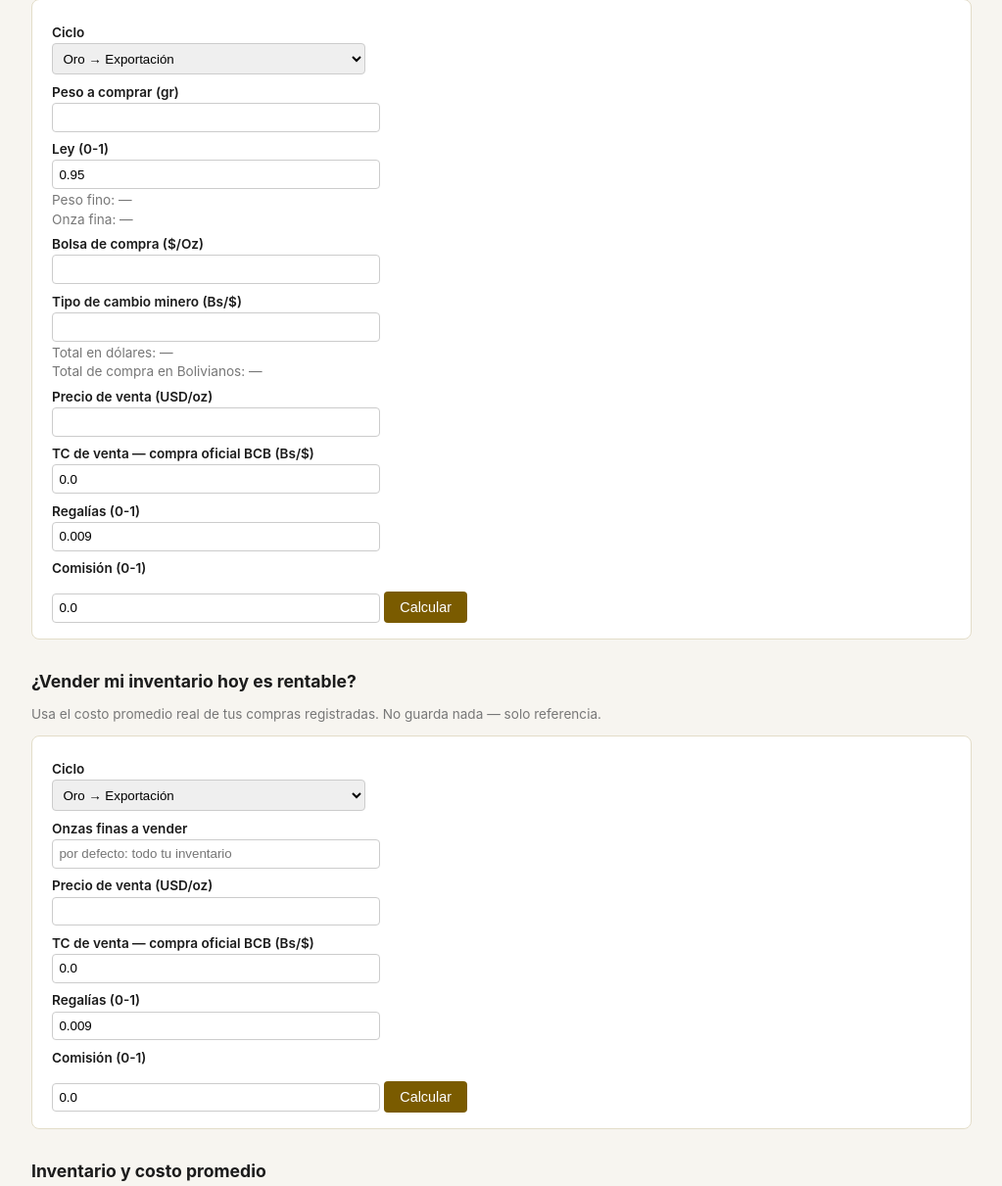
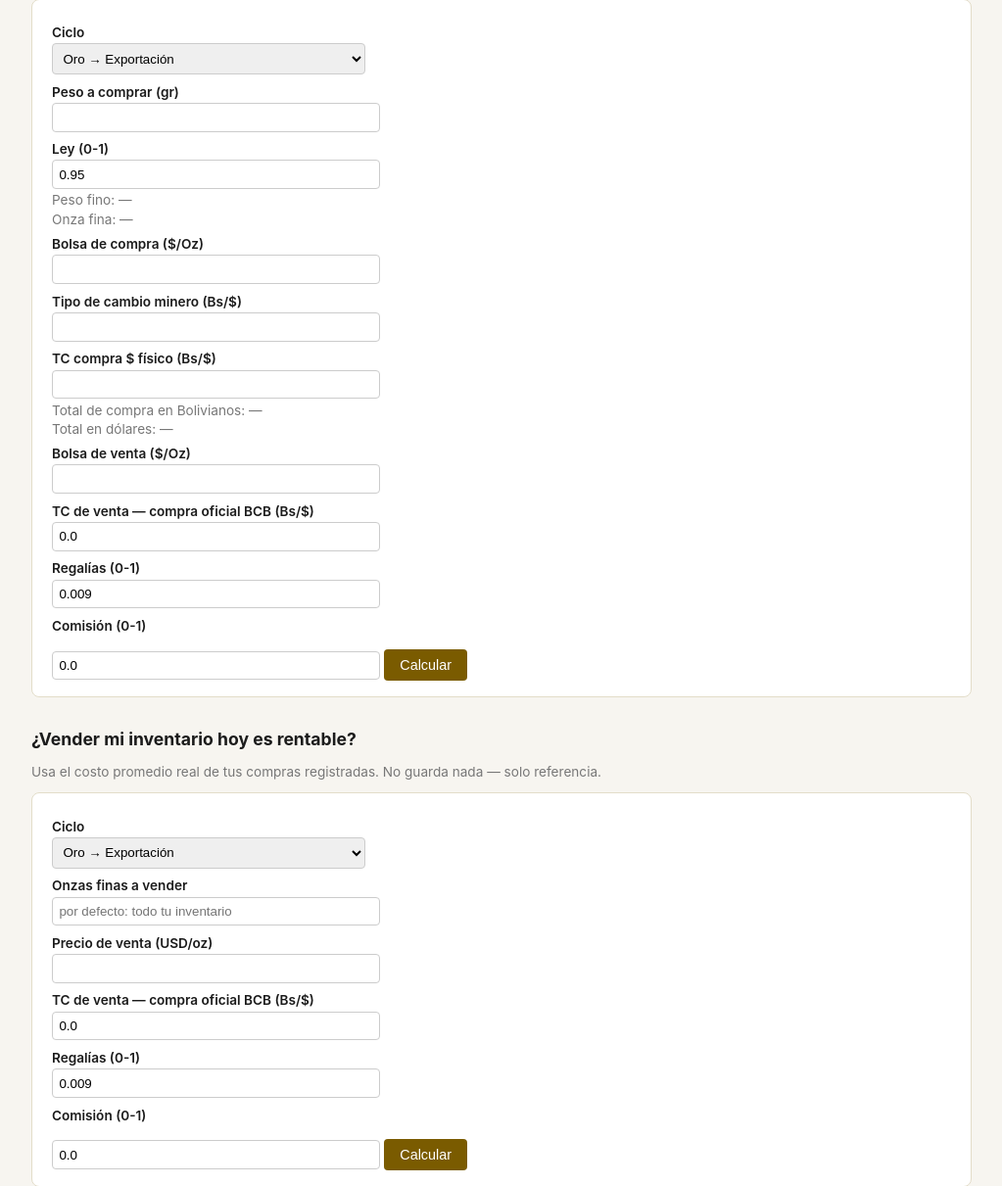
Before and after one commit to Sergiorioss524/software_redgold, a Flask app: page / in a window 1280 px wide. Shown: the part 463-1674 px from the top of the page at 98% size, without its empty margins (128-1151 px from the left). Run offline with Flask 3, Linux system fonts and the light colour scheme; data that the repository does not hold is empty; some libraries are stand-ins or nearby versions.

Commit message:
Rework the export round-trip calculator's Bs total and field labels
"Precio de venta" is now "Bolsa de venta ($/Oz)" to match the buy-side
naming. Add a separate "TC compra $ físico (Bs/$)" field -- distinct
from "Tipo de cambio minero" -- and use it (not the miner's rate) for
the live "Total de compra en Bolivianos" preview; move "Total en
dólares" after it. Also format all four live-computed numbers with
thousands separators (shared bindPurchaseCalc helper) since large
unseparated figures were hard to read.

```diff
--- a/redgold/templates/base.html
+++ b/redgold/templates/base.html
@@ -39,6 +39,9 @@
   </style>
   <script>
     var TROY_OUNCE_GRAMS = 31.1035;
+    function formatNumber(n, decimals) {
+      return n.toLocaleString('en-US', {minimumFractionDigits: decimals, maximumFractionDigits: decimals});
+    }
     // ids: {weight, purity, buyPrice, buyRate, outFineWeight, outFineOz, outTotalUsd, outTotalBs}
     // buyPrice/buyRate/outTotalUsd/outTotalBs are optional -- omit them to
     // only track peso fino / onza fina.
@@ -59,9 +62,9 @@
         var fineGrams = (isNaN(w) || isNaN(p)) ? null : w * p;
         var fineOz = fineGrams === null ? null : fineGrams / TROY_OUNCE_GRAMS;
 
-        outFineWeightEl.textContent = 'Peso fino: ' + (fineGrams === null ? '—' : fineGrams.toFixed(4) + ' gr');
+        outFineWeightEl.textContent = 'Peso fino: ' + (fineGrams === null ? '—' : formatNumber(fineGrams, 4) + ' gr');
         if (outFineOzEl) {
-          outFineOzEl.textContent = 'Onza fina: ' + (fineOz === null ? '—' : fineOz.toFixed(4) + ' oz');
+          outFineOzEl.textContent = 'Onza fina: ' + (fineOz === null ? '—' : formatNumber(fineOz, 4) + ' oz');
         }
 
         if (outTotalUsdEl || outTotalBsEl) {
@@ -69,11 +72,11 @@
           var buyRate = buyRateEl ? parseFloat(buyRateEl.value) : NaN;
           var totalUsd = (fineOz === null || isNaN(buyPrice)) ? null : fineOz * buyPrice;
           var totalBs = (totalUsd === null || isNaN(buyRate)) ? null : totalUsd * buyRate;
+          if (outTotalBsEl) {
+            outTotalBsEl.textContent = 'Total de compra en Bolivianos: ' + (totalBs === null ? '—' : formatNumber(totalBs, 2) + ' Bs');
+          }
           if (outTotalUsdEl) {
-            outTotalUsdEl.textContent = 'Total en dólares: ' + (totalUsd === null ? '—' : '$' + totalUsd.toFixed(2));
-          }
-          if (outTotalBsEl) {
-            outTotalBsEl.textContent = 'Total de compra en Bolivianos: ' + (totalBs === null ? '—' : totalBs.toFixed(2) + ' Bs');
+            outTotalUsdEl.textContent = 'Total en dólares: ' + (totalUsd === null ? '—' : '$' + formatNumber(totalUsd, 2));
           }
         }
       }
--- a/redgold/templates/dashboard.html
+++ b/redgold/templates/dashboard.html
@@ -56,10 +56,14 @@
     <label for="rt_buy_rate">Tipo de cambio minero (Bs/$)</label>
     <input id="rt_buy_rate" name="rt_buy_rate" type="number" step="0.0001" required
            value="{{ round_trip.buy_rate if round_trip else '' }}">
-    <div class="muted" id="rt_total_usd" style="margin:0.2rem 0">Total en dólares: —</div>
-    <div class="muted" id="rt_total_bs" style="margin:0.2rem 0 0.4rem">Total de compra en Bolivianos: —</div>
 
-    <label for="rt_sell_price">Precio de venta (USD/oz)</label>
+    <label for="rt_buy_rate_fisico">TC compra $ físico (Bs/$)</label>
+    <input id="rt_buy_rate_fisico" name="rt_buy_rate_fisico" type="number" step="0.0001" required
+           value="{{ round_trip.buy_rate_fisico if round_trip else '' }}">
+    <div class="muted" id="rt_total_bs" style="margin:0.2rem 0">Total de compra en Bolivianos: —</div>
+    <div class="muted" id="rt_total_usd" style="margin:0.2rem 0 0.4rem">Total en dólares: —</div>
+
+    <label for="rt_sell_price">Bolsa de venta ($/Oz)</label>
     <input id="rt_sell_price" name="rt_sell_price" type="number" step="0.01"
            value="{{ round_trip.sell_price if round_trip else (latest_price.price_usd_per_oz if latest_price else '') }}">
 
@@ -80,7 +84,7 @@
   <script>
     bindPurchaseCalc({
       weight: 'rt_weight_g', purity: 'rt_purity',
-      buyPrice: 'rt_buy_price', buyRate: 'rt_buy_rate',
+      buyPrice: 'rt_buy_price', buyRate: 'rt_buy_rate_fisico',
       outFineWeight: 'rt_fine_weight', outFineOz: 'rt_fine_oz',
       outTotalUsd: 'rt_total_usd', outTotalBs: 'rt_total_bs'
     });
--- a/redgold/webapp.py
+++ b/redgold/webapp.py
@@ -123,6 +123,11 @@ def _parse_round_trip_calc(args, latest_price) -> Optional[dict]:
         purity_pct = float(args.get("rt_purity", config.DEFAULT_PURITY_PCT))
         buy_price = float(args["rt_buy_price"])
         buy_rate = float(args["rt_buy_rate"])
+        # TC compra $ físico: the rate used to peg the physical-dollar Bs
+        # cost shown live in the form. Not consumed by compute_purchase_totals
+        # below (that still uses buy_rate) -- kept only so the field survives
+        # a "Calcular" round trip instead of resetting to blank.
+        buy_rate_fisico = float(args.get("rt_buy_rate_fisico", buy_rate))
         sell_price = float(args.get("rt_sell_price", buy_price))
         sell_rate = float(args.get("rt_sell_rate", buy_rate))
         royalty_pct = float(args.get("rt_royalty", DEFAULT_ROYALTY_PCT.get(category, 0.0)))
@@ -143,6 +148,7 @@ def _parse_round_trip_calc(args, latest_price) -> Optional[dict]:
         "purity_pct": purity_pct,
         "buy_price": buy_price,
         "buy_rate": buy_rate,
+        "buy_rate_fisico": buy_rate_fisico,
         "sell_price": sell_price,
         "sell_rate": sell_rate,
         "royalty_pct": royalty_pct,
```
